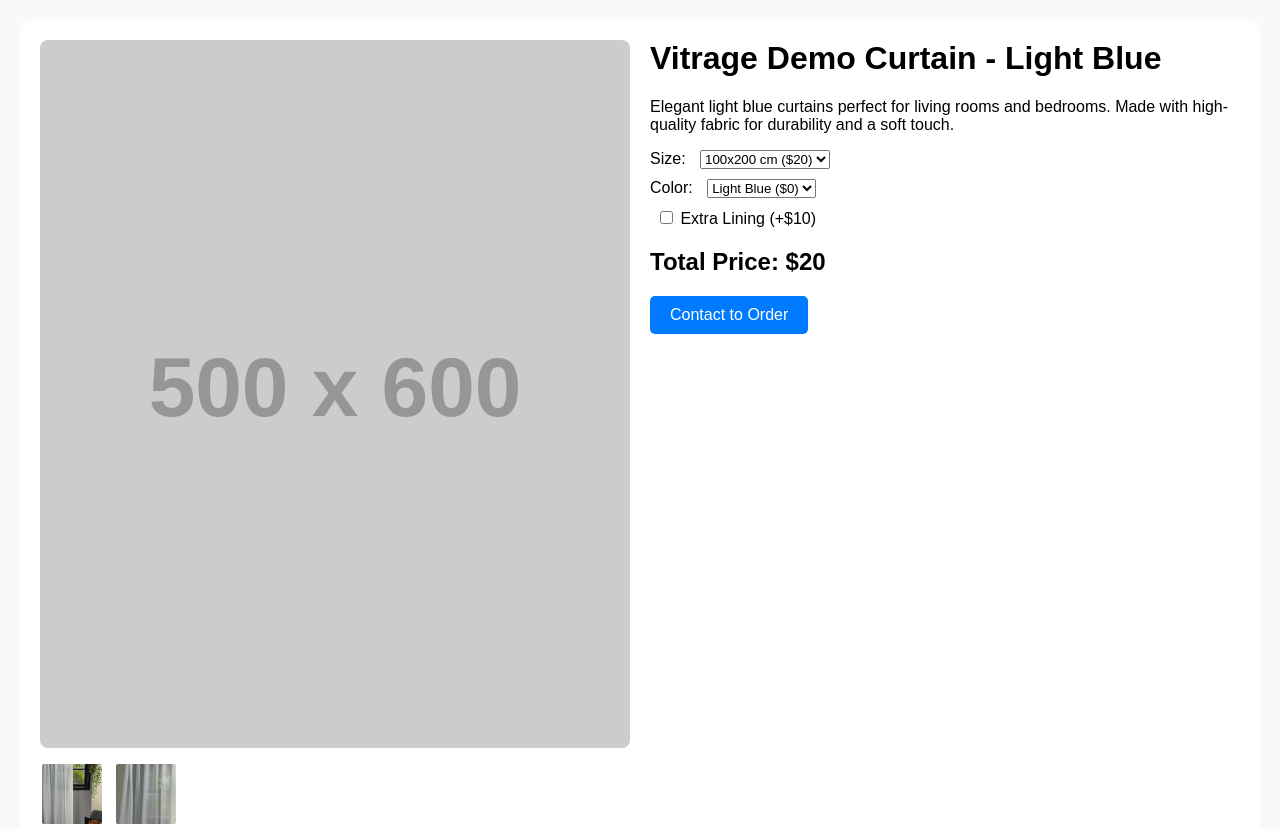
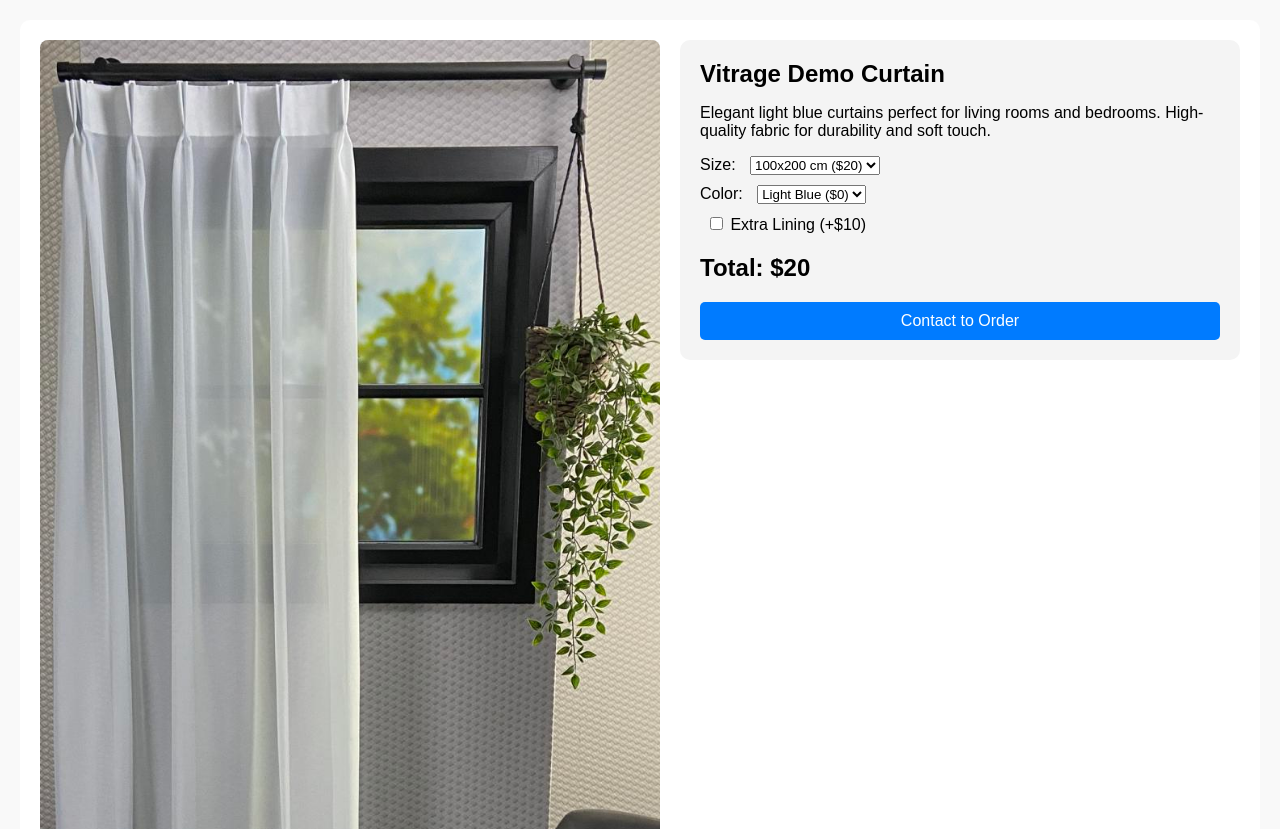
Before and after one commit to MeiTao87/TestingWWProduct, a plain HTML site: page index.html in a window 1280 px wide. Shown: the top 829 px of the page. Drawn offline with Linux system fonts and the light colour scheme; placeholder pictures from the web are drawn by us.

Commit message:
update html

```diff
--- a/index.html
+++ b/index.html
@@ -54,12 +54,19 @@
                     border-color: #007BFF;
                 }
 
-        .details {
-            flex: 1 1 400px;
+        .sidebar {
+            flex: 1 1 300px;
+            position: sticky;
+            top: 20px;
+            background: #f4f4f4;
+            padding: 20px;
+            border-radius: 10px;
+            height: fit-content;
         }
 
-            .details h1 {
+            .sidebar h1 {
                 margin-top: 0;
+                font-size: 1.5em;
             }
 
         label {
@@ -85,6 +92,7 @@
             border-radius: 5px;
             cursor: pointer;
             font-size: 1em;
+            width: 100%;
         }
 
             button:hover {
@@ -95,6 +103,11 @@
             .product {
                 flex-direction: column;
             }
+
+            .sidebar {
+                position: relative;
+                top: 0;
+            }
         }
     </style>
 </head>
@@ -103,16 +116,16 @@
     <div class="container">
         <div class="product">
             <div class="images">
-                <img id="mainImage" src="https://via.placeholder.com/500x600?text=Curtain+1" alt="Curtain Image">
+                <img id="mainImage" src="images/1.jpg" alt="Curtain Image">
                 <div class="thumbnails">
-                    <img id="mainImage" src="images/1.jpg" alt="Curtain Image">
+                    <img src="images/1.jpg" class="active">
                     <img src="images/2.jpg">
-
+                    <img src="images/3.jpg">
                 </div>
             </div>
-            <div class="details">
-                <h1>Vitrage Demo Curtain - Light Blue</h1>
-                <p>Elegant light blue curtains perfect for living rooms and bedrooms. Made with high-quality fabric for durability and a soft touch.</p>
+            <div class="sidebar">
+                <h1>Vitrage Demo Curtain</h1>
+                <p>Elegant light blue curtains perfect for living rooms and bedrooms. High-quality fabric for durability and soft touch.</p>
 
                 <label>
                     Size:
@@ -136,7 +149,7 @@
                     <input type="checkbox" id="extraFeature" value="10"> Extra Lining (+$10)
                 </label>
 
-                <p class="price">Total Price: $<span id="total">0</span></p>
+                <p class="price">Total: $<span id="total">0</span></p>
                 <button>Contact to Order</button>
             </div>
         </div>
```
